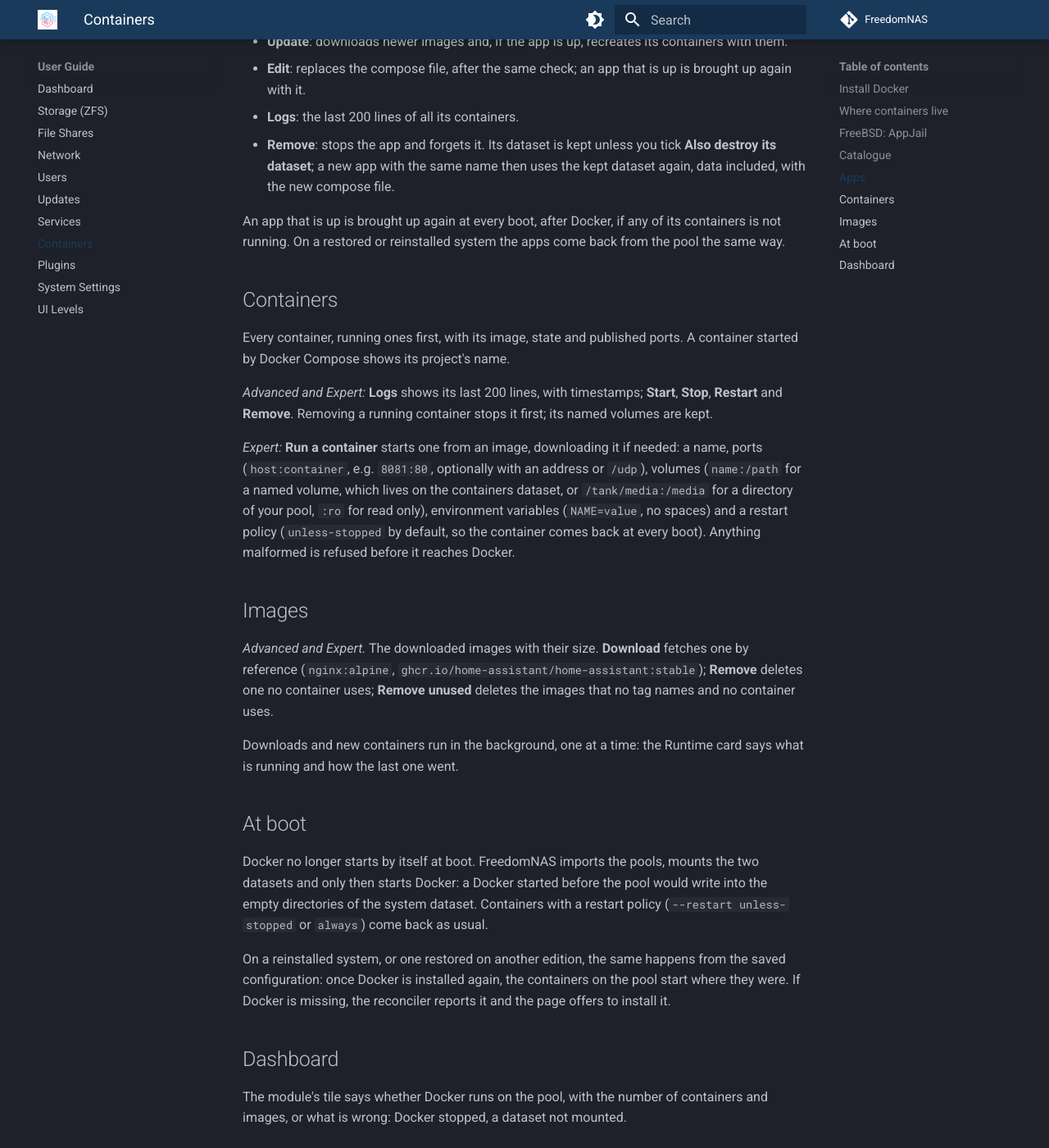
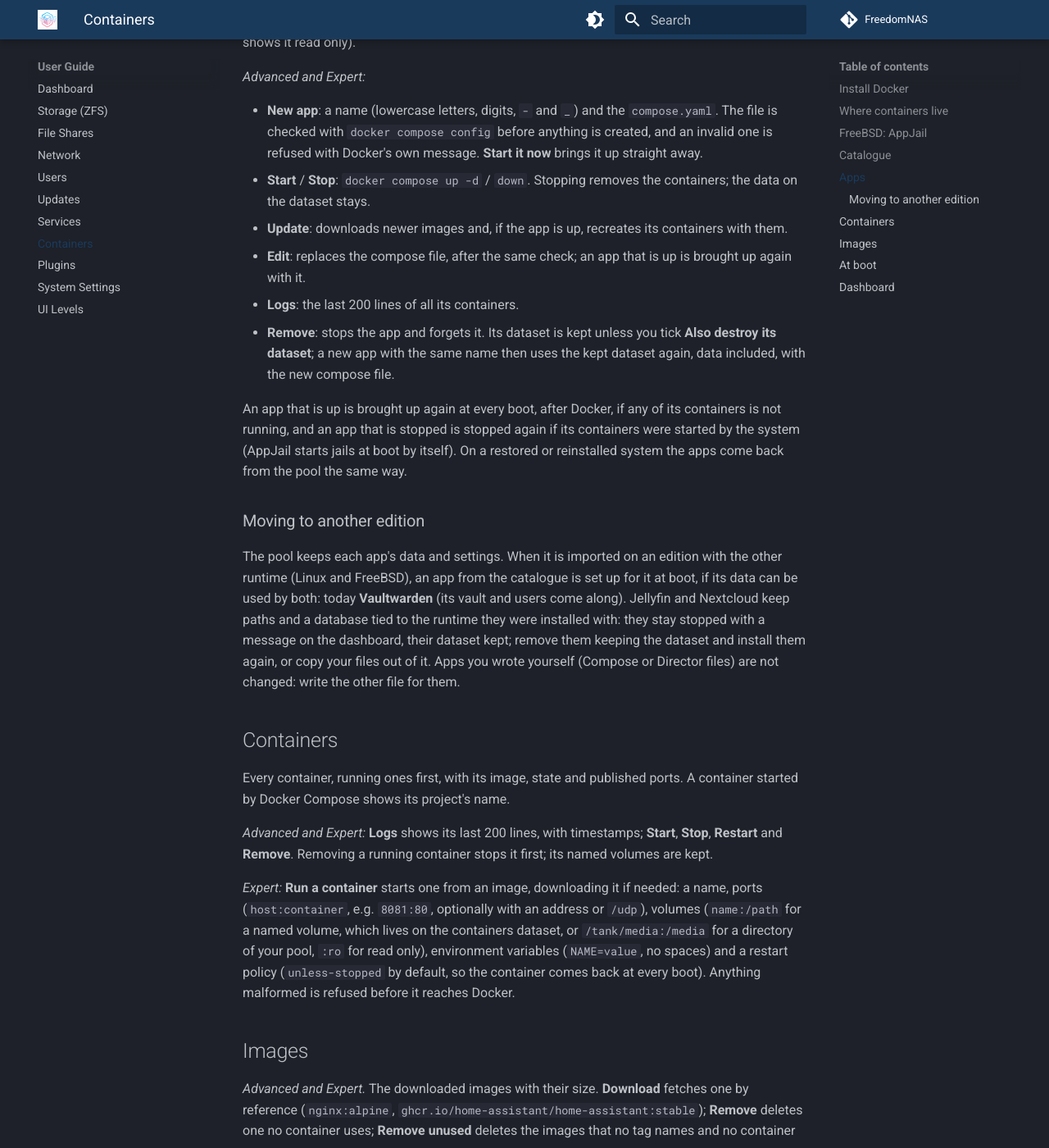
Before and after one commit to FreedomNAS/freedomnas-docs, an MkDocs documentation site: the page built from docs/user-guide/containers.md, in a window 1280 px wide and 1400 px high, scrolled down 5168 px. Shown: the whole window at 82% size. Built offline with MkDocs 1.6.1 and Material for MkDocs 9.7.7, drawn with Linux system fonts in a browser that asks for light colours; some of the changed text lies outside the part shown.

Commit message:
Document the FreeBSD catalogue and moving apps between editions

```diff
--- a/docs/user-guide/containers.md
+++ b/docs/user-guide/containers.md
@@ -14,8 +14,8 @@ restart (or a reboot).
 Containers run with **Docker**, from your edition's own packages, on every
 Linux edition (Debian, Arch, Artix, Void, Gentoo), and with **AppJail** on
 FreeBSD (see [FreeBSD: AppJail](#freebsd-appjail)). On FreeBSD the
-runtime, containers, images and apps are ready; the catalogue follows, and
-its card is not shown there yet.
+catalogue has Jellyfin, Nextcloud and Vaultwarden; the other entries are
+shown as *Not on this edition yet*.
 
 Everything the module runs comes from its profile for your edition
 (`containers-<os>.json`), as for the rest of FreedomNAS: the page and the
@@ -89,6 +89,11 @@ and prepares the system for jails:
   since pf would otherwise block everything.
 - Packet forwarding (`gateway_enable`) and a NAT network for the jails,
   `fnasjails`, 10.231.0.0/24.
+- Names for the jails: `appjail-dns` writes every jail's name to
+  `/var/tmp/appjail-hosts` and dnsmasq (installed with AppJail) answers
+  them on the network's address, 10.231.0.1, only there. Every new jail
+  asks it, so the jails of an app reach each other as
+  `<jail>.fnasjails.appjail` (Nextcloud reaches its database that way).
 
 Containers are **jails**. The Containers card lists every jail AppJail
 knows, with its image (or `FreeBSD <release>` for a plain jail), state,
@@ -167,6 +172,13 @@ level:
 | Pi-hole | blocks ads for the whole network as its DNS server | 8053 | answers DNS on port 53 of the NAS's address: give that address to your router; the NAS needs a static address |
 | Vaultwarden | password manager for the Bitwarden apps | 8222 | browsers open its web vault only over HTTPS: put it behind a reverse proxy before using it from other devices |
 
+On FreeBSD the same entries install as AppJail Director projects, with
+the Makejails of the [AppJail-makejails](https://github.com/AppJail-makejails)
+project (Jellyfin, Nextcloud with MariaDB) and the FreeBSD package
+(Vaultwarden), and the same settings: the window, the passwords shown once
+and the folders are the same; the app's jails are named
+`<app>-<service>`.
+
 **Install** asks, at every UI level, where the app keeps its files:
 Jellyfin's media folder, Immich's photo library, Nextcloud's data folder.
 The list offers *Inside the app* (a folder of the app's own dataset), the
@@ -226,8 +238,22 @@ they publish (Assisted shows it read only).
   the kept dataset again, data included, with the new compose file.
 
 An app that is up is brought up again at every boot, after Docker, if any
-of its containers is not running. On a restored or reinstalled system the
-apps come back from the pool the same way.
+of its containers is not running, and an app that is stopped is stopped
+again if its containers were started by the system (AppJail starts jails
+at boot by itself). On a restored or reinstalled system the apps come back
+from the pool the same way.
+
+### Moving to another edition
+
+The pool keeps each app's data and settings. When it is imported on an
+edition with the other runtime (Linux and FreeBSD), an app from the
+catalogue is set up for it at boot, if its data can be used by both:
+today **Vaultwarden** (its vault and users come along). Jellyfin and
+Nextcloud keep paths and a database tied to the runtime they were installed
+with: they stay stopped with a message on the dashboard, their dataset
+kept; remove them keeping the dataset and install them again, or copy
+your files out of it. Apps you wrote yourself (Compose or Director files)
+are not changed: write the other file for them.
 
 ## Containers
 
```
